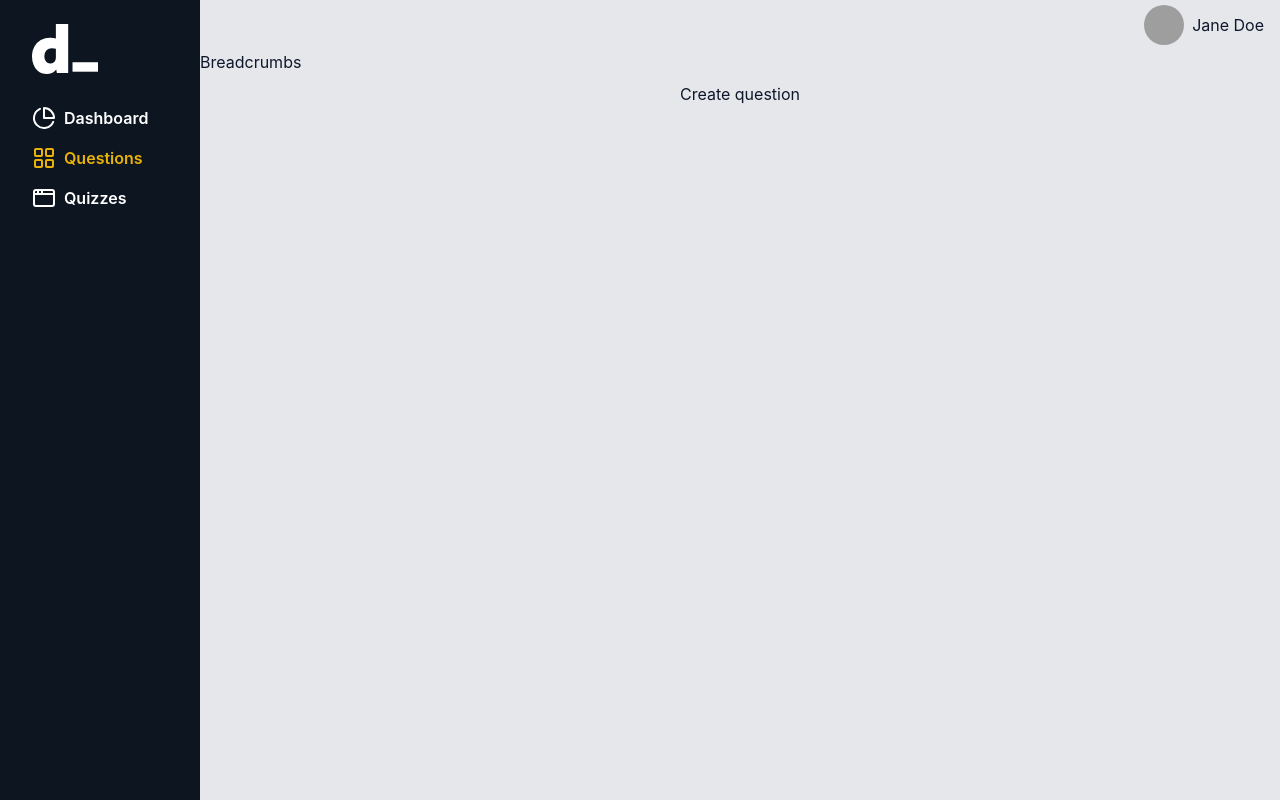
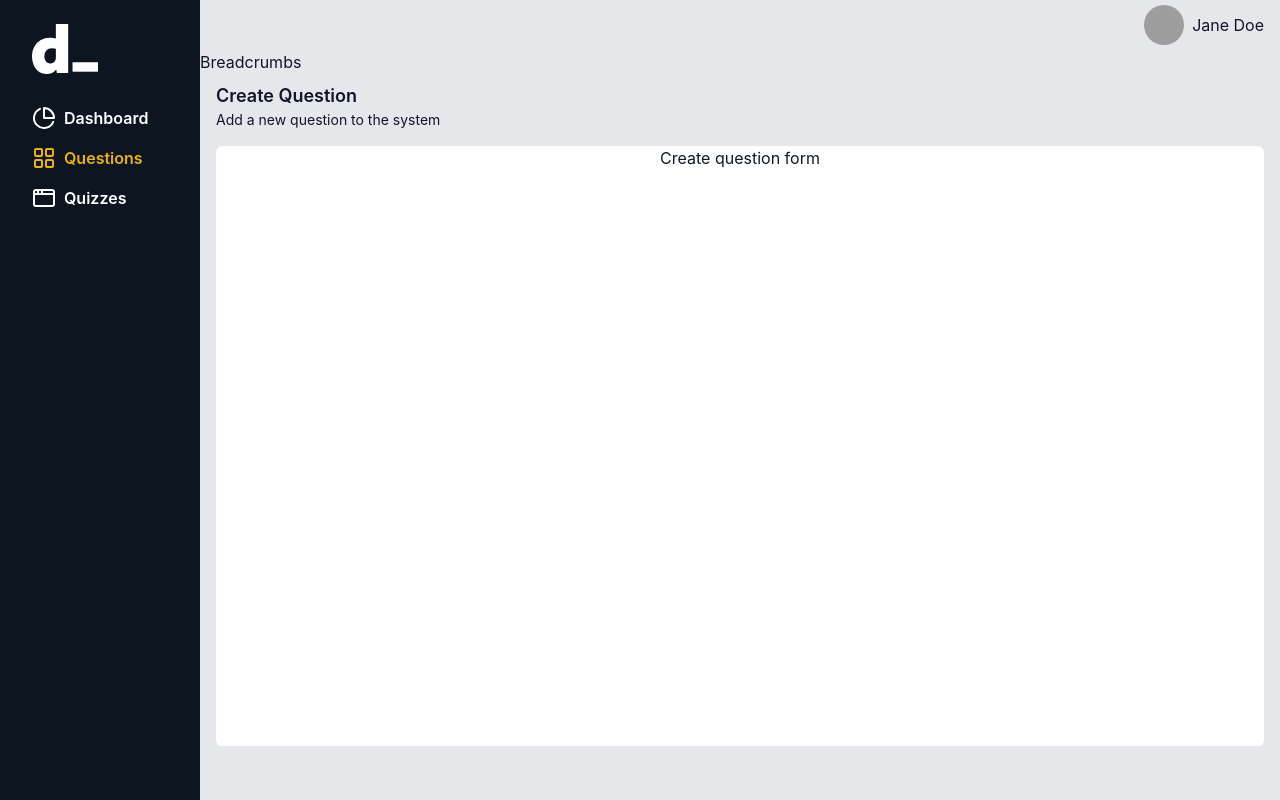
Before and after one commit to Stoian256/fe-quiz, a React (Vite) app: page /questions/create in a window 1280 px wide. Built offline with nearby package versions, Linux system fonts and the light colour scheme; grey boxes are pictures that could not be loaded.

Commit message:
added Page component

```diff
--- a/src/components/admin/Layout.tsx
+++ b/src/components/admin/Layout.tsx
@@ -1,6 +1,6 @@
 import Sidebar from "./Sidebar";
 import Navbar from "./Navbar";
-import { Outlet } from "react-router-dom";
+import Page from "./Page";
 
 const Layout = () => {
   return (
@@ -11,7 +11,10 @@ const Layout = () => {
         <Navbar />
         <div className="bg-gray-200 w-full">Breadcrumbs</div>
         <div className="flex-1 overflow-y-auto p-4 pt-2 bg-gray-200">
-          <Outlet />
+          <Page
+            mainTitle={"Create Question"}
+            title="Add a new question to the system"
+          />
         </div>
       </div>
     </div>
--- /dev/null
+++ b/src/components/admin/Page.tsx
@@ -0,0 +1,21 @@
+import { Outlet } from "react-router-dom";
+
+type Props = {
+  mainTitle: string;
+  title: string;
+};
+
+const Page = ({ mainTitle, title }: Props) => {
+  return (
+    <div className="bg-gray-200">
+      <h2 className="text-lg font-semibold">{mainTitle}</h2>
+      <h3 className="text-sm">{title}</h3>
+
+      <div className="bg-white min-h-[calc(100vh-200px)] rounded-md mt-4">
+        <Outlet />
+      </div>
+    </div>
+  );
+};
+
+export default Page;
--- a/src/pages/admin/QCreate.tsx
+++ b/src/pages/admin/QCreate.tsx
@@ -1,5 +1,5 @@
 const QCreate = () => {
-  return <div className="text-center">Create question</div>;
+  return <div className="text-center">Create question form</div>;
 };
 
 export default QCreate;
```
